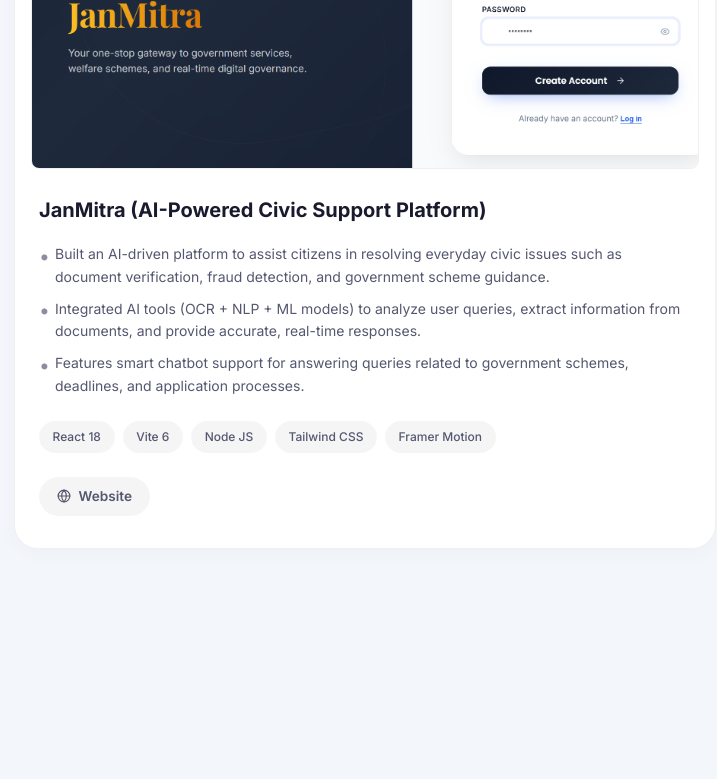
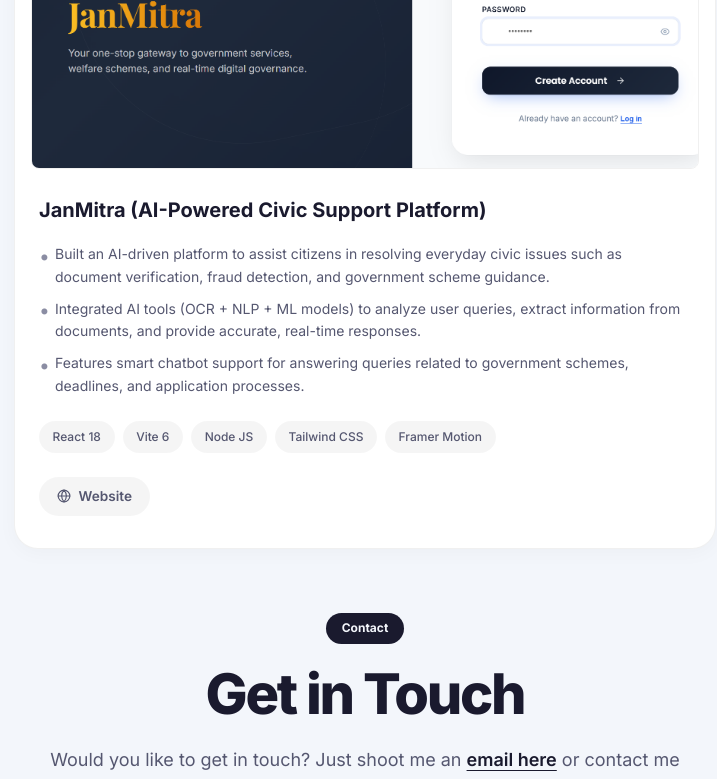
Before and after one commit to tarunagnihotri534/My-Portfolio, a React (Vite) app: page / in a window 1280 px wide. Shown: the part 2000-2779 px from the top of the page, without its empty margins (275-992 px from the left). Before the commit the page ends 2741 px from the top, so only its background shows below. Built offline with nearby package versions, Linux system fonts and the light colour scheme.

Commit message:
Add contact section and center dock

```diff
--- a/src/App.jsx
+++ b/src/App.jsx
@@ -263,6 +263,19 @@ function App() {
           </ScrollReveal>
         </section>
 
+        {/* CONTACT SECTION */}
+        <section className="section contact-section" id="contact-section">
+          <ScrollReveal>
+            <div className="contact-header">
+              <span className="projects-pill">Contact</span>
+              <h2 className="projects-mega-title">Get in Touch</h2>
+              <p className="contact-text">
+                Would you like to get in touch? Just shoot me an <strong><a href="mailto:tarunagnihotri534@gmail.com">email here</a></strong> or contact me at <strong>9369803059</strong> and I'll respond you, surely.
+              </p>
+            </div>
+          </ScrollReveal>
+        </section>
+
       </main>
 
       {/* FLOATING DOCK */}
--- a/src/index.css
+++ b/src/index.css
@@ -583,6 +583,34 @@ ul {
 }
 
 /* ===================================================
+   CONTACT SECTION
+   =================================================== */
+.contact-header {
+    text-align: center;
+    margin-bottom: 2rem;
+}
+
+.contact-text {
+    font-size: var(--font-size-lg);
+    color: var(--text-secondary);
+    max-width: 650px;
+    margin: 0 auto;
+    line-height: 1.6;
+}
+
+.contact-text strong {
+    color: var(--text-primary);
+    font-weight: 600;
+}
+.contact-text a {
+    text-decoration: underline;
+    text-underline-offset: 4px;
+}
+.contact-text a:hover {
+    color: var(--accent);
+}
+
+/* ===================================================
    FLOATING DOCK
    =================================================== */
 .dock {
@@ -592,6 +620,7 @@ ul {
     transform: translateX(-50%);
     display: flex;
     align-items: center;
+    justify-content: center;
     gap: 0.25rem;
     padding: 0.5rem 0.75rem;
     background: var(--dock-bg);
```
